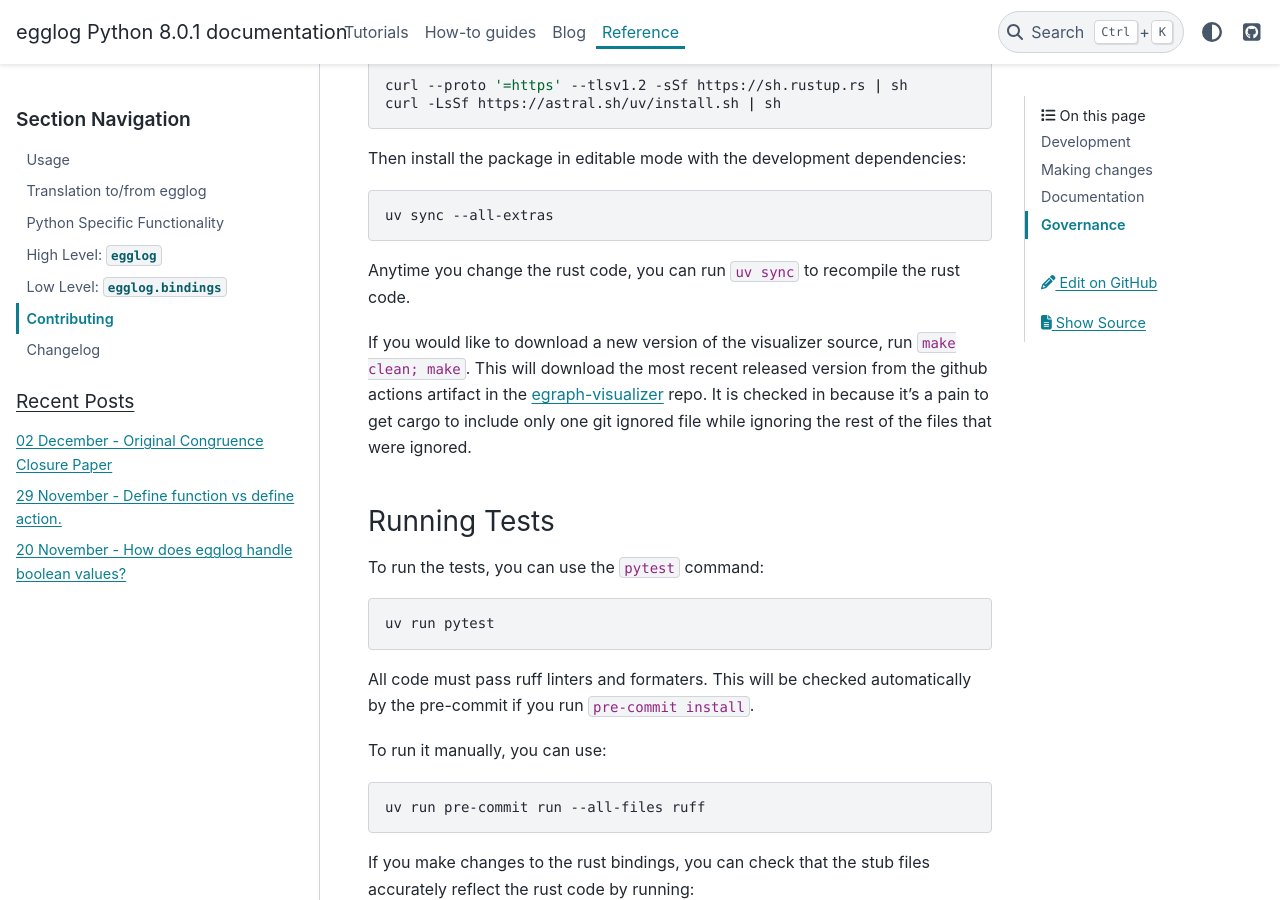
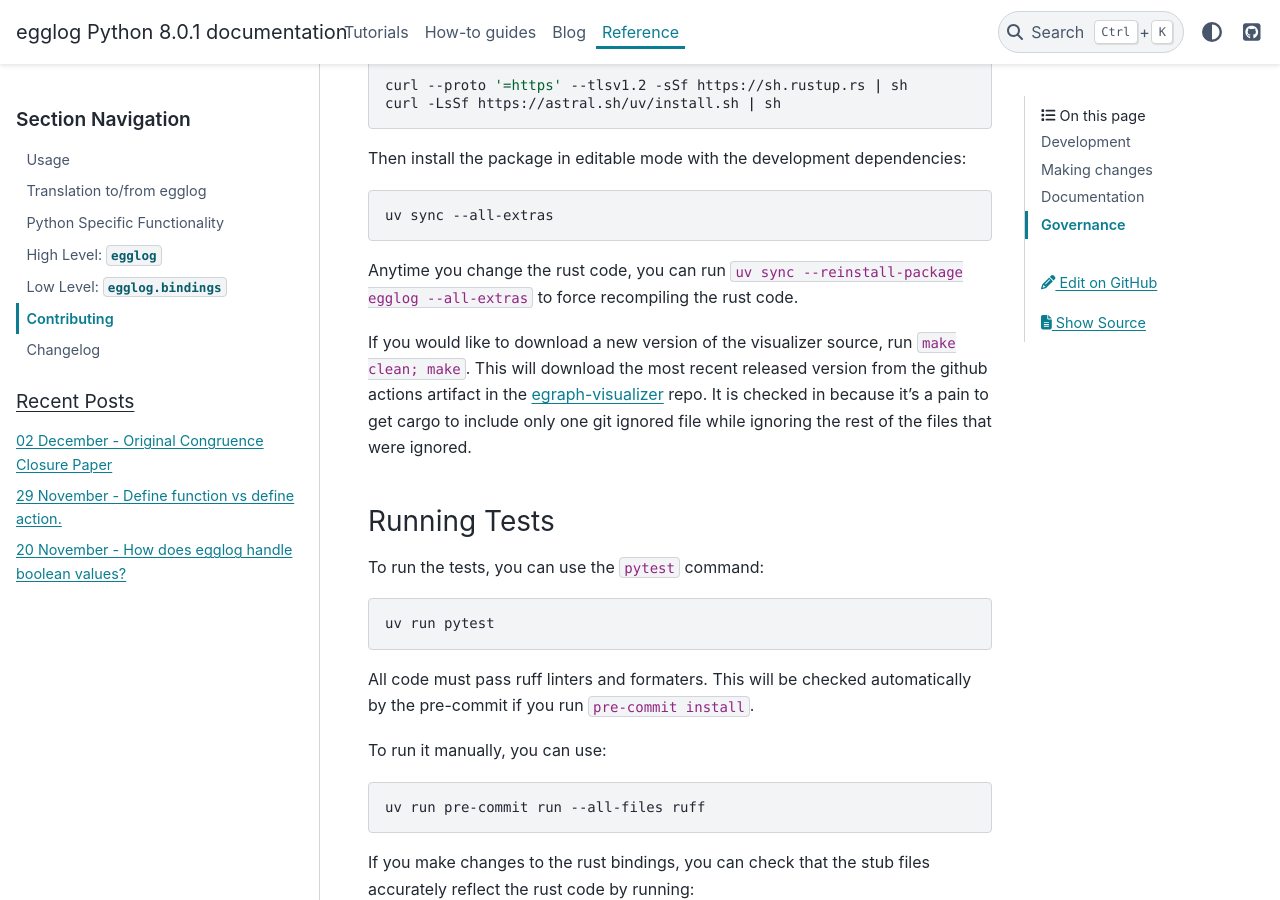
Before and after one commit to egraphs-good/egglog-python, a Sphinx documentation site: the page built from docs/reference/contributing.md, in a window 1280 px wide and 900 px high, scrolled down 755 px. Built offline with Sphinx 7.4.7 and the PyData theme 0.15.4, drawn with Linux system fonts in a browser that asks for light colours; pages that are not in the unit, such as notebooks, are missing from menus; comment, search, counter and statistics services are not loaded; the version number is read from the project's files by our own code.

Commit message:
Fix instructions on how to recompile code

````diff
--- a/docs/reference/contributing.md
+++ b/docs/reference/contributing.md
@@ -33,7 +33,7 @@ Then install the package in editable mode with the development dependencies:
 uv sync --all-extras
 ```
 
-Anytime you change the rust code, you can run `uv sync` to recompile the rust code.
+Anytime you change the rust code, you can run `uv sync --reinstall-package egglog --all-extras` to force recompiling the rust code.
 
 If you would like to download a new version of the visualizer source, run `make clean; make`. This will download
 the most recent released version from the github actions artifact in the [egraph-visualizer](https://github.com/egraphs-good/egraph-visualizer) repo. It is checked in because it's a pain to get cargo to include only one git ignored file while ignoring the rest of the files that were ignored.
````
